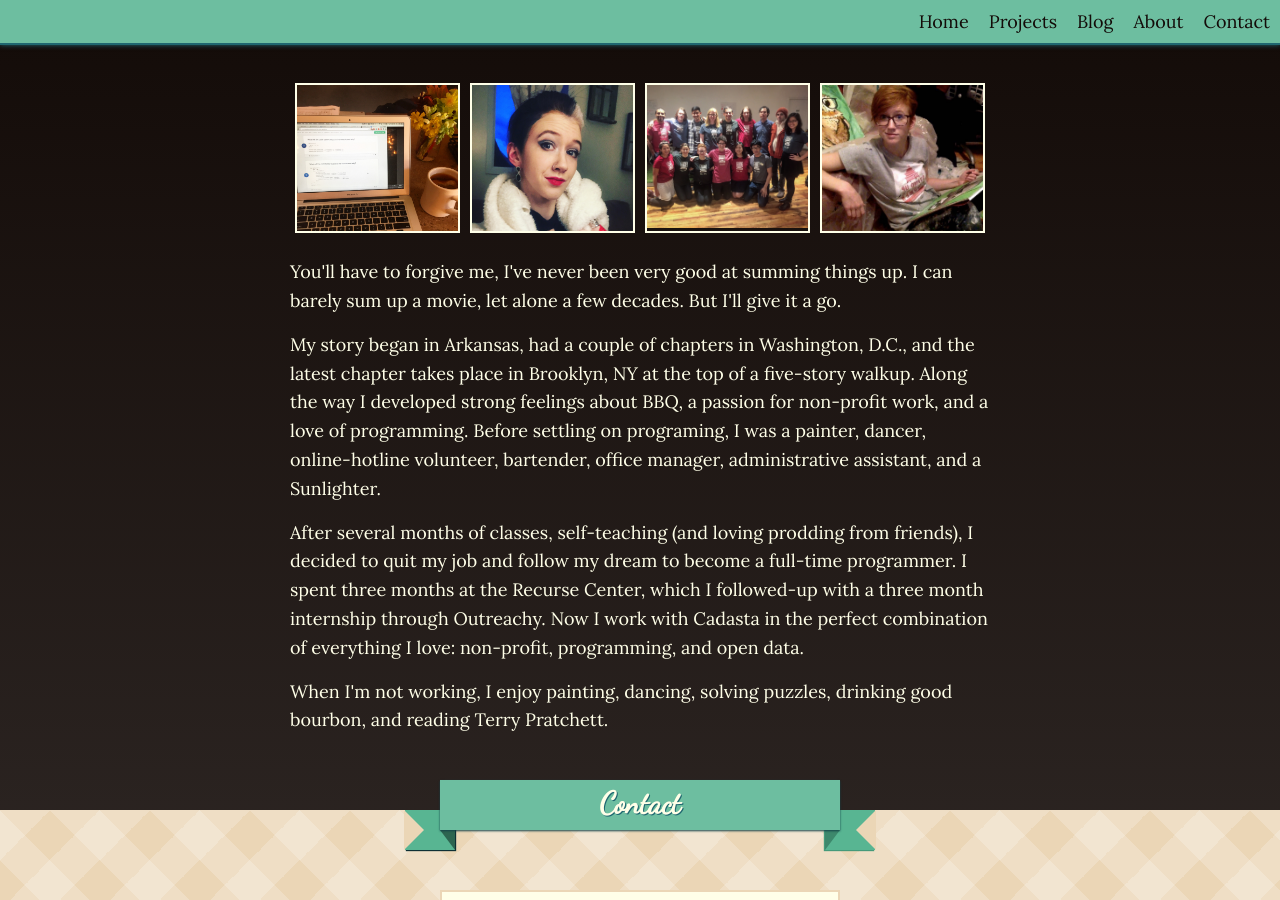
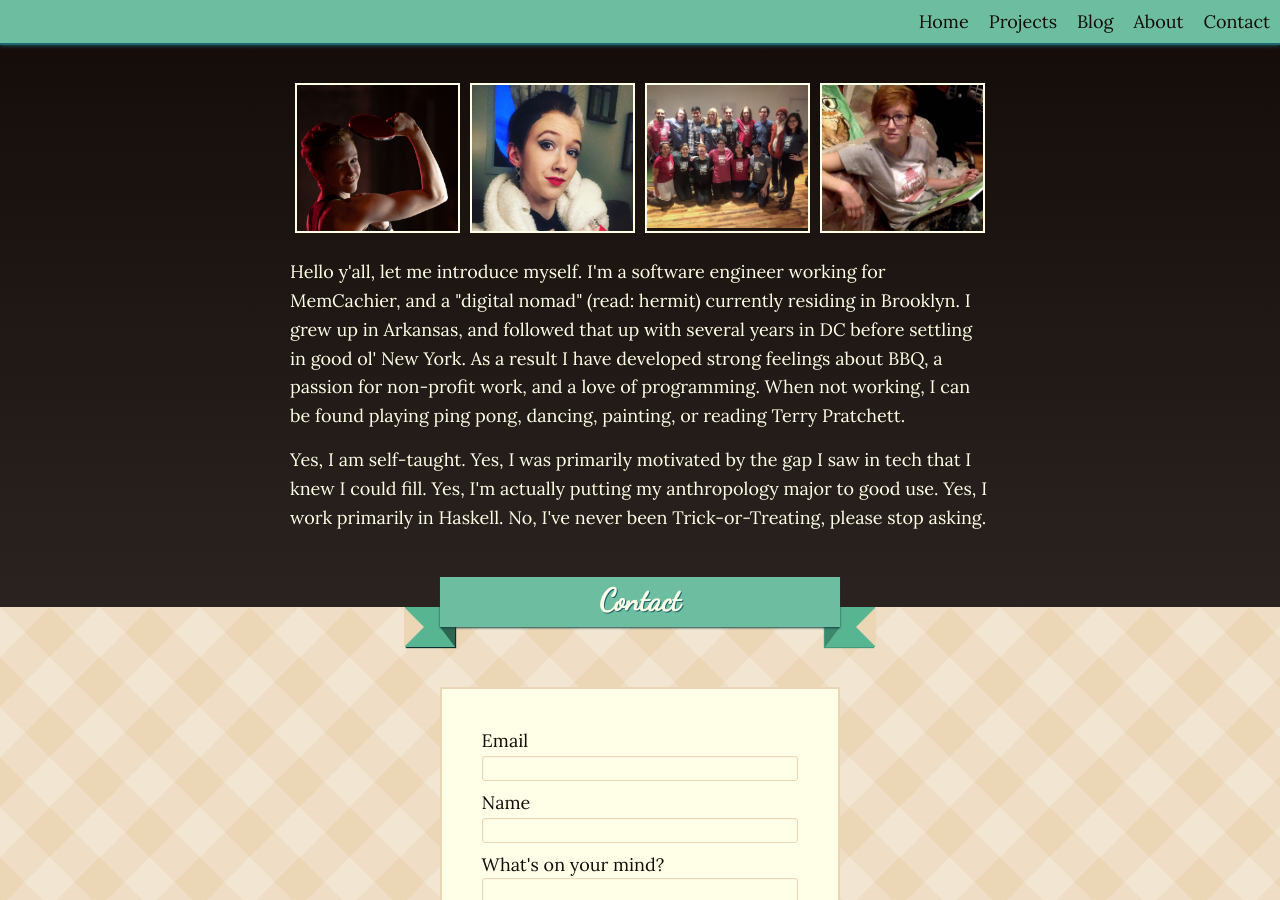
Before and after one commit to linzjax/linzjax.github.io, a Jekyll site: the page built from index.html, in a window 1280 px wide and 900 px high, scrolled down 1222 px. Built offline with Jekyll 4.4.1, drawn with Linux system fonts in a browser that asks for light colours; nearby versions of some CDN libraries; some of the changed text lies outside the part shown.

Commit message:
Update about me section

```diff
--- a/index.html
+++ b/index.html
@@ -3,7 +3,7 @@ layout: default
 ---
       <div class="main-title">
         <h1>Lindsey Jacks</h1>
-        <p><em>noun</em><br />1. Front-end developer.<br /> 2. Occasionally coherent person with too much time on her hands.</p>
+        <p><em>noun</em><br />1. Software Engineer.<br /> 2. Occasionally coherent person with way too little time on her hands.</p>
       </div>
     </div>
   </div><!-- wrapper -->
@@ -94,7 +94,7 @@ layout: default
     <div class='main-about'>
       <div class='main-about-photo-gallery'>
         <div class='image skew-right'>
-          <img src='/assets/img/header_image2.jpg' alt='' class=''>
+          <img src='/assets/img/ping-pong.jpg' alt='' class=''>
         </div>
 
         <div class='image skewed-straight'>
@@ -111,16 +111,22 @@ layout: default
         </div>
       </div>
       <div class='main-about-body'>
-          <p>You'll have to forgive me, I've never been very good at summing things up. I can barely sum up a movie, let alone a few decades. But I'll give it a go. </p>
-
-          <p>
-          My story began in Arkansas, had a couple of chapters in Washington, D.C., and the latest chapter takes place in Brooklyn, NY at the top of a five-story walkup. Along the way I developed strong feelings about BBQ, a passion for non-profit work, and a love of programming. Before settling on programing, I was a painter, dancer, online-hotline volunteer, bartender, office manager, administrative assistant, and a Sunlighter.
-        </p>
-
-          <p>After several months of classes, self-teaching (and loving prodding from friends), I decided to quit my job and follow my dream to become a full-time programmer. I spent three months at the Recurse Center, which I followed-up with a three month internship through Outreachy. Now I work with Cadasta in the perfect combination of everything I love: non-profit, programming, and open data.
-          </p>
-
-          <p>When I'm not working, I enjoy painting, dancing, solving puzzles, drinking good bourbon, and reading Terry Pratchett.</p>
+        <p>
+        Hello y'all, let me introduce myself. I'm a software engineer working
+        for MemCachier, and a "digital nomad"
+        (read: hermit) currently residing in Brooklyn. I grew up in Arkansas,
+        and followed that up with several years in DC before settling in good
+        ol' New York. As a result I have developed strong feelings about BBQ,
+        a passion for non-profit work, and a love of programming. When not
+        working, I can be found playing ping pong, dancing, painting, or reading
+        Terry Pratchett.
+      </p>
+      <p>
+        Yes, I am self-taught. Yes, I was primarily motivated by the gap I saw
+        in tech that I knew I could fill. Yes, I'm actually putting my
+        anthropology major to good use. Yes, I work primarily in Haskell.
+         No, I've never been Trick-or-Treating, please stop asking.
+      </p>
       </div>
     </div>
   </div>
```
Also changed, not shown: assets/img/ping-pong.jpg (added).
